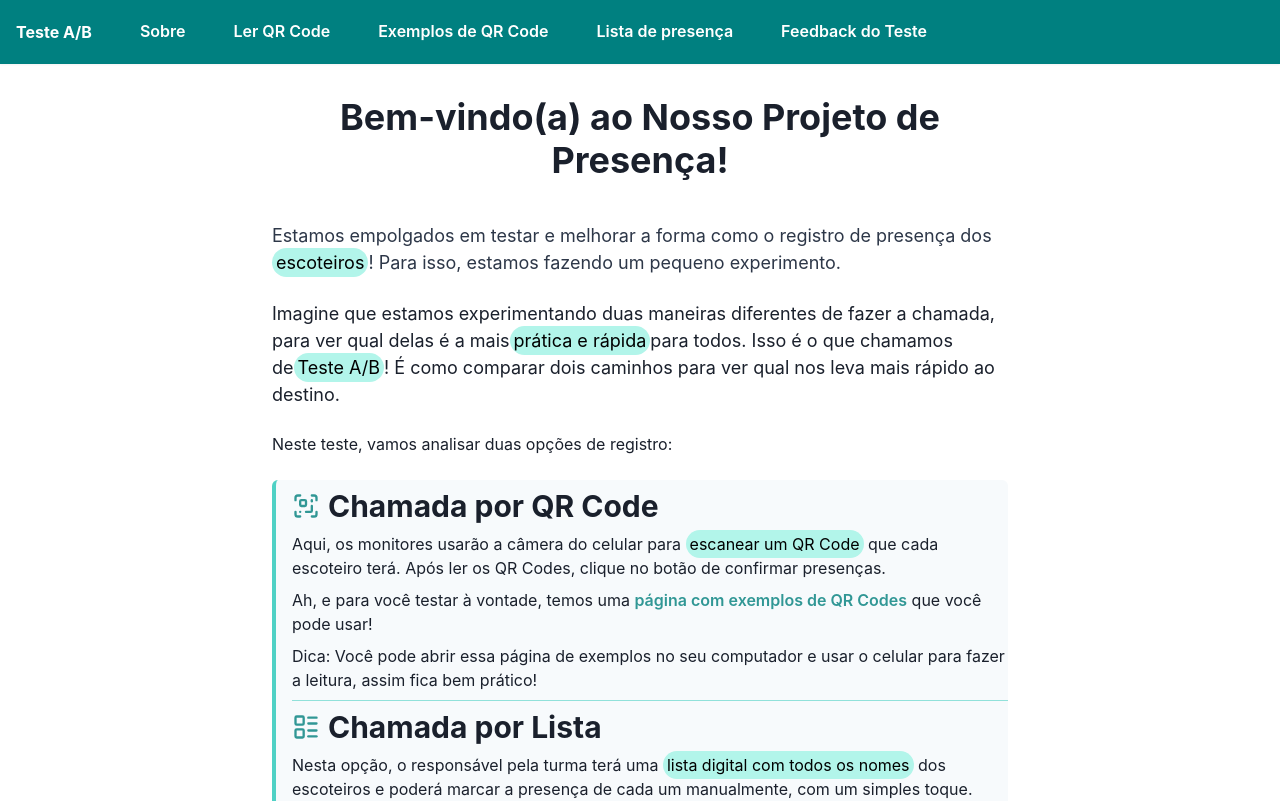
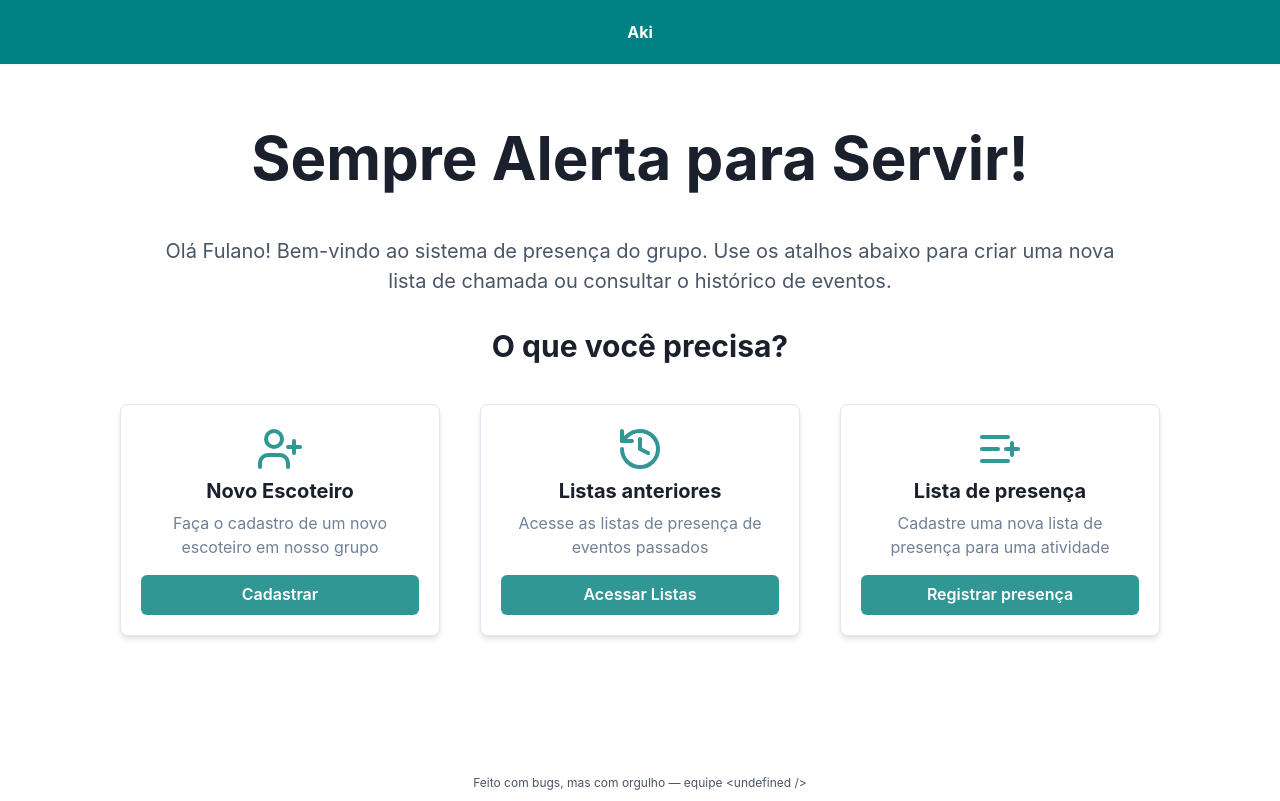
Before and after one commit to UndefinedUEM/frontend-rb, a React (Vite) app: page / in a window 1280 px wide. Shown: the top 801 px of the page. Built offline with nearby package versions, Linux system fonts and the light colour scheme.

Commit message:
feat: ajuste tela home, layout e rotas

```diff
--- a/index.html
+++ b/index.html
@@ -5,7 +5,7 @@
   <meta charset="UTF-8" />
   <link rel="icon" type="image/svg+xml" href="/test.png" />
   <meta name="viewport" content="width=device-width, initial-scale=1.0" />
-  <title>Teste A/B</title>
+  <title>Aki</title>
 </head>
 
 <body>
--- a/src/App.jsx
+++ b/src/App.jsx
@@ -12,9 +12,9 @@ function App() {
     <Routes>
       <Route element={<Layout />}>
         <Route path="/" element={<HomePage />} />
-        <Route path="/qr-code-exemples" element={<QRCodeExamplesPage />} />
-        <Route path="/qr-code-reader" element={<QRCodeReaderPage />} />
-        <Route path="/lista-alunos" element={<StudentListPage />} />
+        <Route path="/listas" element={<QRCodeExamplesPage />} />
+        <Route path="/escoteiros/cadastro" element={<QRCodeReaderPage />} />
+        <Route path="/listas/presenca" element={<StudentListPage />} />
         <Route path="/feedback" element={<FeedBackPage />} />
       </Route>
     </Routes>
--- /dev/null
+++ b/src/components/ActionCard.jsx
@@ -0,0 +1,36 @@
+import { Box, Button, Heading, Icon, Stack, Text, useColorModeValue } from "@chakra-ui/react";
+import PropTypes from "prop-types";
+
+const ActionCard = ({ title, text, icon, buttonText, href }) => {
+  return (
+    <Stack
+      p={5}
+      shadow="md"
+      borderWidth="1px"
+      borderRadius="lg"
+      align="center"
+      spacing={4}
+      height="100%"
+      bg={useColorModeValue('white', 'gray.700')}
+    >
+      <Box textAlign="center">
+        <Icon as={icon} w={12} h={12} color="teal.500"/>
+        <Heading fontSize="xl" textAlign="center" mb={2}>{title}</Heading>
+        <Text color={'gray.500'} textAlign="center">{text}</Text>
+      </Box>
+      <Button as="a" href={href} colorScheme="teal" width="100%">
+        {buttonText}
+      </Button>
+    </Stack>
+  );
+};
+
+ActionCard.propTypes = {
+  title: PropTypes.string.isRequired,
+  text: PropTypes.string.isRequired,
+  icon: PropTypes.elementType.isRequired,
+  buttonText: PropTypes.string.isRequired,
+  href: PropTypes.string.isRequired,
+};
+
+export default ActionCard;
--- a/src/components/Footer.jsx
+++ b/src/components/Footer.jsx
@@ -21,7 +21,7 @@ const Footer = () => {
   }, []);
 
   return (
-    <Box as="footer" mb={2} textAlign="center" color="gray.600" fontSize="sm">
+    <Box as="footer" py={2} textAlign="center" color="gray.600" fontSize="sm">
       <Text fontSize='xs'>
         {randomMessage}
       </Text>
--- a/src/components/Layout.jsx
+++ b/src/components/Layout.jsx
@@ -1,112 +1,84 @@
 import { Box, Flex, HStack, IconButton, useDisclosure, Stack, Button } from '@chakra-ui/react';
 import { X, Menu } from 'lucide-react';
 import { useCallback } from 'react';
-import { Link, Outlet } from 'react-router-dom';
+import { Link, Outlet, useLocation } from 'react-router-dom';
 
-const FORM_LINK = "https://forms.gle/h3iK3nsHXhn5sVVXA";
+import Footer from './Footer';
 
-const Links = [
-  { name: 'Sobre', to: '/' },
-  { name: 'Ler QR Code', to: '/qr-code-reader' },
-  { name: 'Exemplos de QR Code', to: '/qr-code-exemples' },
-  { name: 'Lista de presença', to: '/lista-alunos' },
-  { name: 'Feedback do Teste', to: FORM_LINK, isExternal: true }
+const allLinks = [
+  { name: 'Início', to: '/' },
+  { name: 'Cadastrar', to: '/escoteiros-cadastro' },
+  { name: 'Listas anteriores', to: '/listas' },
+  { name: 'Lista de presença', to: '/listas/presenca' },
 ];
 
 const Layout = () => {
   const { isOpen, onOpen, onClose } = useDisclosure();
+  const location = useLocation();
+  const isHomePage = location.pathname === '/';
+
+  const displayedLinks = isHomePage ? [] : allLinks;
 
   const handleLinkClick = useCallback(() => {
     // eslint-disable-next-line no-undef
     sessionStorage.removeItem('checkedItems');
     onClose();
-  }, [onClose])
+  }, [onClose]);
 
-  const renderExternalButtonLink = (link) => {
-    return (
-      <Button
-        key={link.to}
-        as="a"
-        href={link.to}
-        target="_blank"
-        rel="noopener noreferrer"
-        w="full"
-        variant="ghost"
-        colorScheme='white'
-        onClick={handleLinkClick}
-      >
-        {link.name}
-      </Button>
-    )
-  }
-
-  const renderLink = (link) => {
-    if (link.isExternal) return renderExternalButtonLink(link)
-    return (
+  const renderLink = (link) => (
     <Link key={link.to} to={link.to}>
       <Button w="full" variant="ghost" colorScheme='white' onClick={handleLinkClick}>
         {link.name}
       </Button>
     </Link>
-    )
-  }
+  );
 
+  const navLinks = displayedLinks.map(link => renderLink(link));
 
-  const renderLinks = () => {
-    return (
-      Links.map(link => {
-        return renderLink(link);
-      })
-    )
-  }
-
-  const renderOpenMenu = () => {
-    if (!isOpen) return null;
+  const mobileMenu = !isHomePage && isOpen && (
+    <Box pb={4} display={{ md: 'none' }}>
+      <Stack as="nav" spacing={4}>
+        {navLinks}
+      </Stack>
+    </Box>
+  );
 
   return (
-      <Box pb={4} display={{ md: 'none' }}>
-        <Stack as="nav" spacing={4}>
-          {Links.map(link => (
-            <Link key={link.to} to={link.to}>
-              <Button w="full" variant="ghost" onClick={handleLinkClick} colorScheme='white'>
-                {link.name}
-              </Button>
-            </Link>
-          ))}
-        </Stack>
-      </Box>
-    )
-  }
-
-  return (
-    <>
+    <Flex direction="column" minH="100vh">
       <Box bg='teal' color='white' px={4} boxShadow="sm" position="sticky" top={0} zIndex={10}>
+        {isHomePage ? (
+          <Flex h={16} w="full" alignItems="center" justifyContent={{ base: 'flex-start', sm: 'center' }}>
+            <Link to="/"><Box fontWeight="bold">Aki</Box></Link>
+          </Flex>
+        ) : (
           <Flex h={16} alignItems="center" justifyContent="space-between">
+            <Link to="/"><Box fontWeight="bold">Aki</Box></Link>
+            <HStack spacing={4}>
+              <HStack as="nav" spacing={4} display={{ base: 'none', md: 'flex' }}>
+                {navLinks}
+              </HStack>
               <IconButton
                 size="md"
                 variant='link'
                 colorScheme='white'
                 icon={isOpen ? <X /> : <Menu />}
                 aria-label="Abrir menu"
-            display={{ md: 'none' }}
+                display={{ base: 'flex', md: 'none' }}
                 onClick={isOpen ? onClose : onOpen}
               />
-          <HStack spacing={8} alignItems="center">
-            <Box fontWeight="bold">Teste A/B</Box>
-            <HStack as="nav" spacing={4} display={{ base: 'none', md: 'flex' }}>
-              {renderLinks()}
-            </HStack>
             </HStack>
           </Flex>
-
-        {renderOpenMenu()}
+        )}
+        {mobileMenu}
       </Box>
 
-      <Box p={4}>
+      <Box as="main" flex="1" overflowY="auto" >
         <Outlet />
       </Box>
-    </>
+
+      <Footer />
+    </Flex>
   );
-}
+};
 
 export default Layout;
--- a/src/components/PageLayout.jsx
+++ b/src/components/PageLayout.jsx
@@ -6,7 +6,7 @@ import Footer from './Footer';
 const PageLayout = ({ children }) => {
   return (
     <Flex direction="column" minH="100vh">
-      <Box flex="1">
+      <Box flex="1" overflowY="auto">
         {children}
       </Box>
       <Footer />
--- a/src/pages/HomePage.jsx
+++ b/src/pages/HomePage.jsx
@@ -1,174 +1,72 @@
-import PageLayout from '@/components/PageLayout';
-import { Box, Heading, Text, Stack, HStack, Highlight, Button, Divider } from '@chakra-ui/react';
-import { LayoutList, ScanQrCode } from 'lucide-react';
-
-const highlightStyle = { px: '1', py: '1', rounded: 'full', bg: 'teal.100' }
+import ActionCard from '@/components/ActionCard';
+import {
+  Box,
+  Heading,
+  Text,
+  Container,
+  Flex,
+} from '@chakra-ui/react';
+import { History, UserPlus, ListPlus } from 'lucide-react';
 
 const HomePage = () => {
+  return (
+    <Box p={4}>
+      <Container maxW="container.lg" textAlign="center">
+        <Heading
+          as="h2"
+          size={{ base: '2xl', md: '3xl' }}
+          fontWeight="bold"
+          py={12}
+        >
+          Sempre Alerta para Servir!
+        </Heading>
+        <Text fontSize={{ base: 'lg', md: 'xl' }} color='gray.600' mb={8}>
+          Olá Fulano! Bem-vindo ao sistema de presença do grupo. Use os atalhos abaixo para criar uma nova lista de chamada ou consultar o histórico de eventos.
+        </Text>
+      </Container>
 
-  const textWithHighlight = (text, words) => {
-    return (
-      <Text fontSize="md">
-        <Highlight
-          query={words}
-          styles={highlightStyle}
-        >
-          {text}
-        </Highlight>
-      </Text>
-    );
-  }
-
-  const highlightWord = (word) => {
-    return (
-      <Highlight query={word} styles={highlightStyle}>
-        {word}
-      </Highlight>
-    );
-  }
-
-  const renderDescription = () => {
-    return (
-      <>
-        <Text fontSize="lg" color="gray.700">
-          Estamos empolgados em testar e melhorar a forma como o registro de presença dos{' '}
-          {highlightWord('escoteiros')}
-          ! Para isso, estamos fazendo um pequeno experimento.
-        </Text>
-
-        <Text fontSize="lg">
-          Imagine que estamos experimentando duas maneiras diferentes de fazer a chamada, para ver qual delas é a mais
-          {highlightWord('prática e rápida')}
-          para todos. Isso é o que chamamos de
-          {highlightWord('Teste A/B')}
-          ! É como comparar dois caminhos para ver qual nos leva mais rápido ao destino.
-        </Text>
-      </>
-    )
-  }
-
-  const renderTestA = () => {
-    const text = 'Aqui, os monitores usarão a câmera do celular para escanear um QR Code que cada escoteiro terá. Após ler os QR Codes, clique no botão de confirmar presenças.'
-    return (
-      <>
-        <HStack>
-          <ScanQrCode size={28} color="#319795" />
-          <Heading size='lg'>
-            Chamada por QR Code
-          </Heading>
-        </HStack>
-        {textWithHighlight(text, 'escanear um QR Code')}
-        <Text>
-          Ah, e para você testar à vontade, temos uma {' '}
-          <Button colorScheme='teal' variant='link'>
-            página com exemplos de QR Codes
-          </Button>
-          {' '} que você pode usar!
-        </Text>
-      </>
-    )
-  }
-
-  const renderHint = () => {
-    return (
-      <Text>
-        Dica: Você pode abrir essa página de exemplos no seu computador e usar o celular para fazer a leitura, assim fica bem prático!
-      </Text>
-    )
-  }
-
-  const renderFormLink = () => {
-    const formLink = 'https://forms.gle/h3iK3nsHXhn5sVVXA';
-    return (
-      <Text fontSize="md">
-        Ao final do teste, por favor, {' '}
-        <Button as='a' colorScheme='teal' variant='link' rel="noopener noreferrer" target="_blank" href={formLink}>
-          preencha nosso formulário de feedback
-        </Button>
-        {' '}
-        para nos ajudar a aprimorar sua experiência. Sua opinião é muito importante!
-      </Text>
-    )
-  }
-
-  const renderTestB = () => {
-    const text = 'Nesta opção, o responsável pela turma terá uma lista digital com todos os nomes dos escoteiros e poderá marcar a presença de cada um manualmente, com um simples toque. Após selecionar os nomes, clique no botão de confirmar presenças';
-    return (
-      <>
-        <HStack>
-          <LayoutList size={28} color="#319795" />
-          <Heading size='lg'>
-            Chamada por Lista
-          </Heading>
-        </HStack>
-        {textWithHighlight(text, 'lista digital com todos os nomes')}
-      </>
-
-    )
-  }
-
-  const renderImportantInfo = () => {
-    const text = 'Nosso objetivo é que a chamada de presença seja sempre rápida, sem erros e fácil de usar.'
-    const queryWords = ['rápida', 'sem erros', 'fácil de usar']
-    return (
-      <>
-        <Text fontSize="md">
-          Para que o seu feedback seja o mais útil e real possível, pedimos que você realize tanto a chamada por QR Code quanto a chamada por lista
-          {highlightWord('diretamente no seu celular.')}
-          É que, na vida real, o registro de presença é feito com um aparelho portátil e a câmera do celular é essencial para a opção de QR Code. Assim, sua experiência será a mais próxima da realidade!
-        </Text>
-
-        {renderFormLink()}
-
-        {textWithHighlight(text, queryWords)}
-
-        <Text>
-          A sua experiência ao testar estas duas opções será essencial para nos ajudar a decidir qual delas se encaixa melhor nas atividades escoteiras.
-        </Text>
-      </>
-    )
-  }
-
-  const renderContent = () => {
-    return (
-    <Box maxW="3xl" mx="auto" py={8} p={4}>
-      <Stack spacing={6}>
-        <Heading size="xl" textAlign="center" mb={4}>
-          Bem-vindo(a) ao Nosso Projeto de Presença!
+      <Box id="acoes" pb={12}>
+        <Heading as="h3" size="lg" textAlign="center" mb={10}>
+          O que você precisa?
         </Heading>
 
-        {renderDescription()}
-
-        <Text fontSize="md">
-          Neste teste, vamos analisar duas opções de registro:
-        </Text>
-
-        <Stack pl={4} spacing={2} borderLeft="4px solid" borderColor="teal.300" py={2} bg="gray.50" borderRadius="md">
-          {renderTestA()}
-          {renderHint()}
-          <Divider />
-          {renderTestB()}
-        </Stack>
-
-        <Text fontSize="lg" mt={4} fontWeight="bold" color="teal.600">
-          Importante: Faça o Teste Pelo Celular!
-        </Text>
-
-        {renderImportantInfo()}
-
-        <Text fontSize="md" fontWeight="bold" textAlign="center" mt={6}>
-          Contamos com a sua participação para construir a melhor ferramenta! 😊
-        </Text>
-      </Stack>
+        <Flex
+          justify="center"
+          align="stretch"
+          wrap="wrap"
+          gap={10}
+        >
+          <Box width={{ base: '90%', sm: '80%', md: '320px' }}>
+            <ActionCard
+              icon={UserPlus}
+              title="Novo Escoteiro"
+              text="Faça o cadastro de um novo escoteiro em nosso grupo"
+              buttonText="Cadastrar"
+              href="/escoteiros/cadastro"
+            />
+          </Box>
+          <Box width={{ base: '90%', sm: '80%', md: '320px' }}>
+            <ActionCard
+              icon={History}
+              title="Listas anteriores"
+              text="Acesse as listas de presença de eventos passados"
+              buttonText="Acessar Listas"
+              href="/listas"
+            />
+          </Box>
+          <Box width={{ base: '90%', sm: '80%', md: '320px' }}>
+            <ActionCard
+              icon={ListPlus}
+              title="Lista de presença"
+              text="Cadastre uma nova lista de presença para uma atividade"
+              buttonText="Registrar presença"
+              href="/listas/presenca"
+            />
+          </Box>
+        </Flex>
+      </Box>
     </Box>
   );
-  }
-
-  return (
-    <PageLayout>
-      {renderContent()}
-    </PageLayout>
-  )
-}
+};
 
 export default HomePage;
```
Lines whose indentation alone changed are shown as unchanged.
